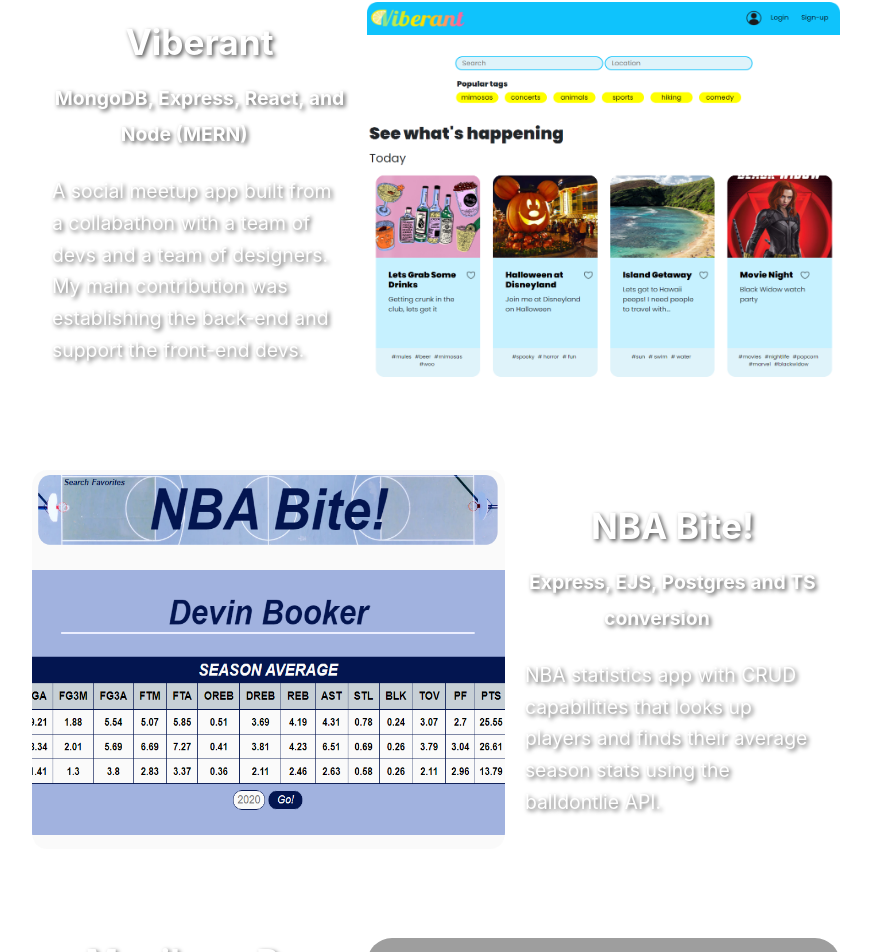
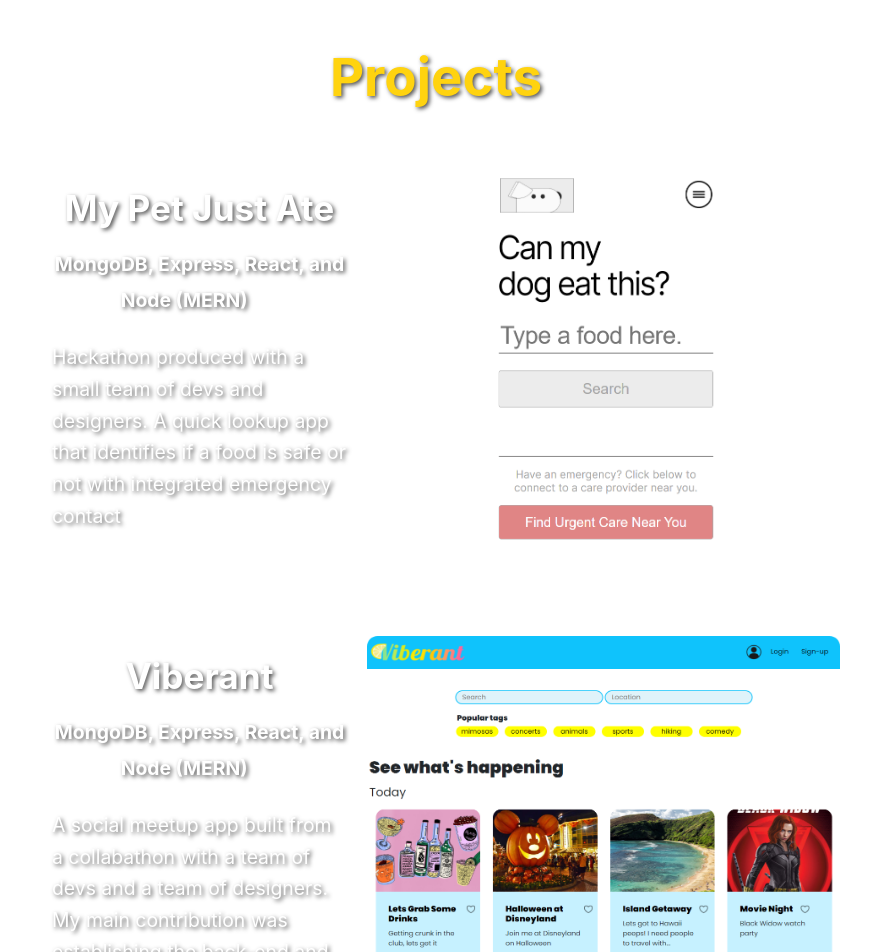
Before and after one commit to rei-bp/portfolio, a Next.js app: page / in a window 1280 px wide. Shown: the part 1845-2797 px from the top of the page, without its empty margins (204-1075 px from the left). Built offline with nearby package versions, Linux system fonts and the light colour scheme; grey boxes are pictures that could not be loaded.

Commit message:
add hackathon project

```diff
--- a/components/Projects.tsx
+++ b/components/Projects.tsx
@@ -5,6 +5,28 @@
     return (
         <div className="projects">
             <div className={props.scroll}>Projects</div>
+            <div className='card'>
+                <div className='descriptionContainer'>
+                    <a href='https://mypetjustate.herokuapp.com/home' className='techLink' target="_blank" rel="noopener noreferrer">
+                        <div className='projectTitle'>
+                            My Pet Just Ate
+                        </div>
+                    </a>
+                    <a href='https://github.com/rei-bp/Viberant-server' className='techLink' target="_blank" rel="noopener noreferrer">
+                        <div className='tech'>
+                            MongoDB, Express, React, and Node (MERN) <AiOutlineGithub fontSize='1.5rem' />
+                        </div>
+                    </a>
+                    <div className='description'>
+                        Hackathon produced with a small team of devs and designers. A quick lookup app that identifies if a food is safe or not with integrated emergency contact
+                    </div>
+                </div>
+                <div className='ssContainer'>
+                    <a href='https://mypetjustate.herokuapp.com/home' target="_blank" rel="noopener noreferrer">
+                        <Image className='magikarp' src='/mypetjustate.png' alt='my pet just ate screenshot' height='400vh' width='500vh' />
+                    </a>
+                </div>
+            </div>
             <div className='card'>
                 <div className='descriptionContainer'>
                     <a href='https://admiring-spence-c2dab0.netlify.app' className='techLink' target="_blank" rel="noopener noreferrer">
@@ -28,11 +50,6 @@
                 </div>
             </div>
             <div className='card'>
-                <div className='ssContainer'>
-                    <a href='https://nba-bite.herokuapp.com' target="_blank" rel="noopener noreferrer">
-                        <Image src='/nbabite.png' alt='nba bite screen shot' height='400rem' width='500rem' />
-                    </a>
-                </div>
                 <div className='descriptionContainer'>
                     <a href='https://nba-bite.herokuapp.com' className='techLink' target="_blank" rel="noopener noreferrer">
                         <div className='projectTitle'>NBA Bite!</div>
@@ -43,6 +60,11 @@
                     </a>
                     <div className='description'>NBA statistics app with CRUD capabilities that looks up players and finds their average season stats using the balldontlie API.
                     </div>
+                </div>
+                <div className='ssContainer'>
+                    <a href='https://nba-bite.herokuapp.com' target="_blank" rel="noopener noreferrer">
+                        <Image src='/nbabite.png' alt='nba bite screen shot' height='400rem' width='500rem' />
+                    </a>
                 </div>
             </div>
             <div className='card'>
--- a/pages/index.tsx
+++ b/pages/index.tsx
@@ -270,12 +270,13 @@
           min-height: 70vh;
           height: 70vh;
           align-items: center;
+          margin-bottom: 20vh;
         }
 
         .projects {
           display: flex;
-          min-height: 170vh;
-          height: 170vh;
+          min-height: 230vh;
+          height: 230vh;
           align-items: center;
         }
 
```
Also changed, not shown: public/mypetjustate.png (added).
